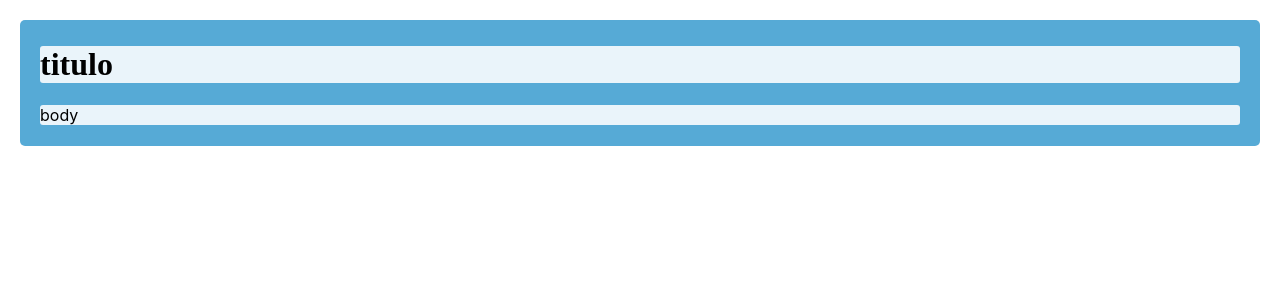
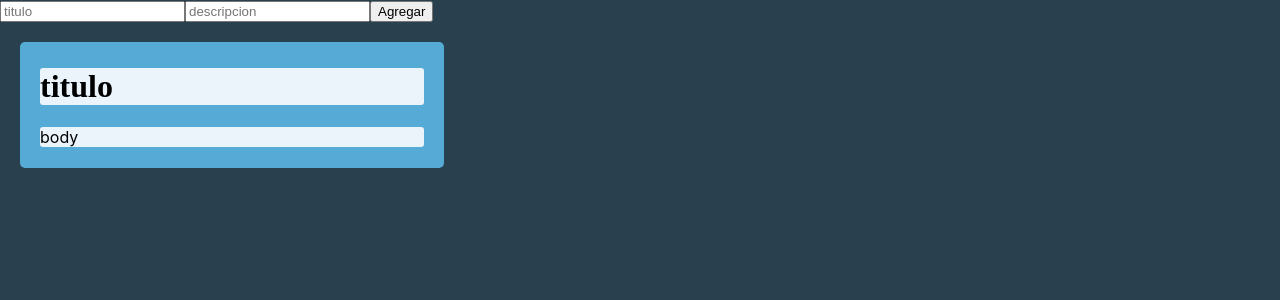
Before and after one commit to mauroolsen/ReactJS-development, a React (Create React App) app in the folder my-app/: page / in a window 1280 px wide. Shown: the top 300 px of the page. Built offline with nearby package versions, Linux system fonts and the light colour scheme.

Commit message:
React forms

```diff
--- a/my-app/src/Components/App.js
+++ b/my-app/src/Components/App.js
@@ -1,11 +1,13 @@
 import React from "react";
 
 import Task from './Task';
+import Form from './Form';
 
 class App extends React.Component {
   render() {
     return (
       <div className="App">
+        <Form />
         <Task title="titulo" text="body"/>
       </div>
     );
--- /dev/null
+++ b/my-app/src/Components/Form.js
@@ -0,0 +1,42 @@
+import React from 'react';
+
+class Form extends React.Component{
+
+  constructor(props){
+    super(props);
+    this.state = {
+      value: ''
+    };
+
+  }
+
+  handleChange = (event)=>{
+    console.log(event);
+    this.setState({
+      value: event.target.value
+    });
+  }
+
+  handleSubmit = (event)=>{
+    alert('A name was submitted: ' + this.state.value);
+    event.preventDefault();
+  }
+
+  cargarTarea = (event)=>{
+    event.preventDefault();
+  }
+
+  render(){
+    return(
+      <div>
+        <form onSubmit={this.cargarTarea}>
+          <input type="text" placeholder="titulo" id="title" name="title" value={this.state.value} onChange={this.handleChange}></input>
+          <input type="text" placeholder="descripcion" id="body" name="body"></input>
+          <button type="submit">Agregar</button>
+        </form>
+      </div>
+    );
+  }
+}
+
+export default Form;
--- a/my-app/src/Components/Task.js
+++ b/my-app/src/Components/Task.js
@@ -3,7 +3,6 @@ import React from 'react';
 class Task extends React.Component{
   constructor(props){
     super(props);
-
   }
   render(){
     return(
--- a/my-app/src/styles/Task.scss
+++ b/my-app/src/styles/Task.scss
@@ -6,6 +6,7 @@
   padding: 20px;
   padding-top: 5px;
   padding-bottom: 5px;
+  width: 30%;
   .header{
     background-color: #EAF4FA;
     border-radius: 3px;
--- a/my-app/src/styles/index.scss
+++ b/my-app/src/styles/index.scss
@@ -4,6 +4,7 @@
 
 
 body {
+  background-color: #29414e;
   margin: 0;
   font-family: -apple-system, BlinkMacSystemFont, 'Segoe UI', 'Roboto', 'Oxygen',
     'Ubuntu', 'Cantarell', 'Fira Sans', 'Droid Sans', 'Helvetica Neue',
```
Also changed, not shown: 1 other file (tests, documents, lock files or other folders).
